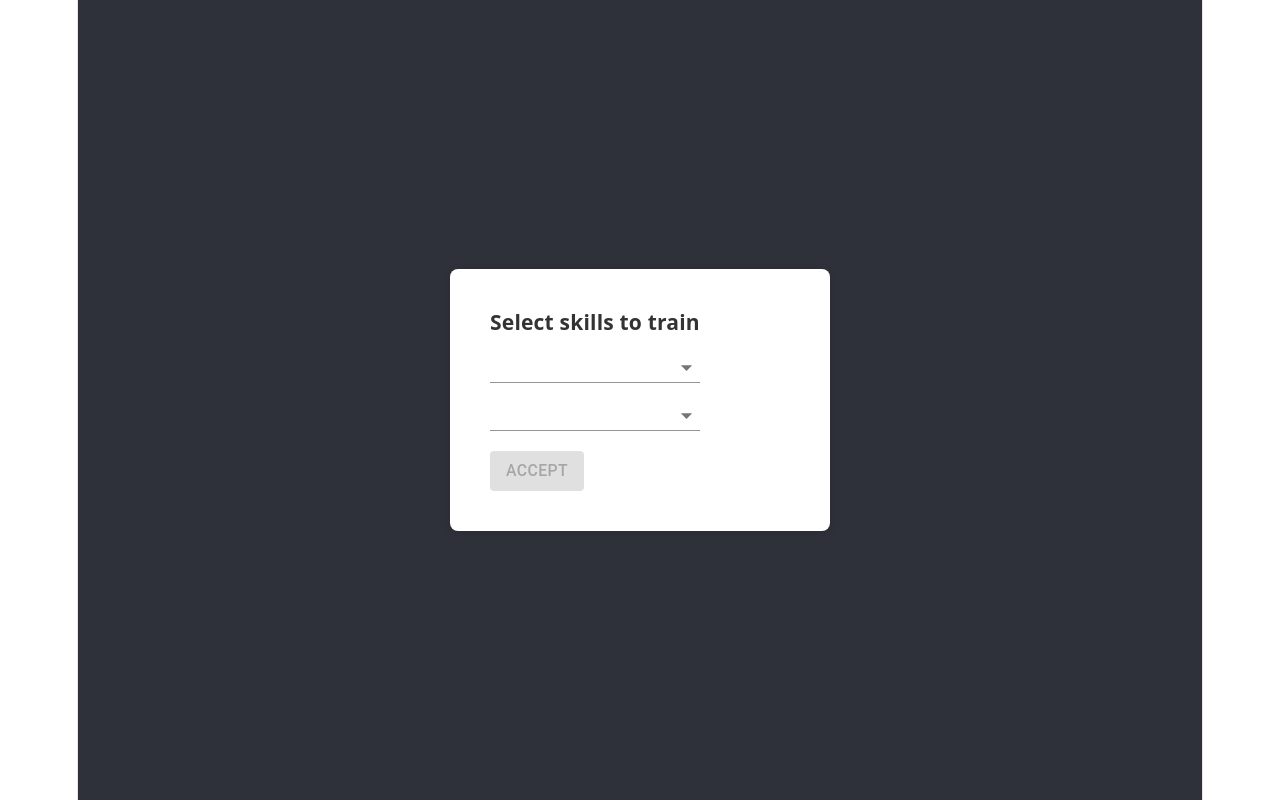
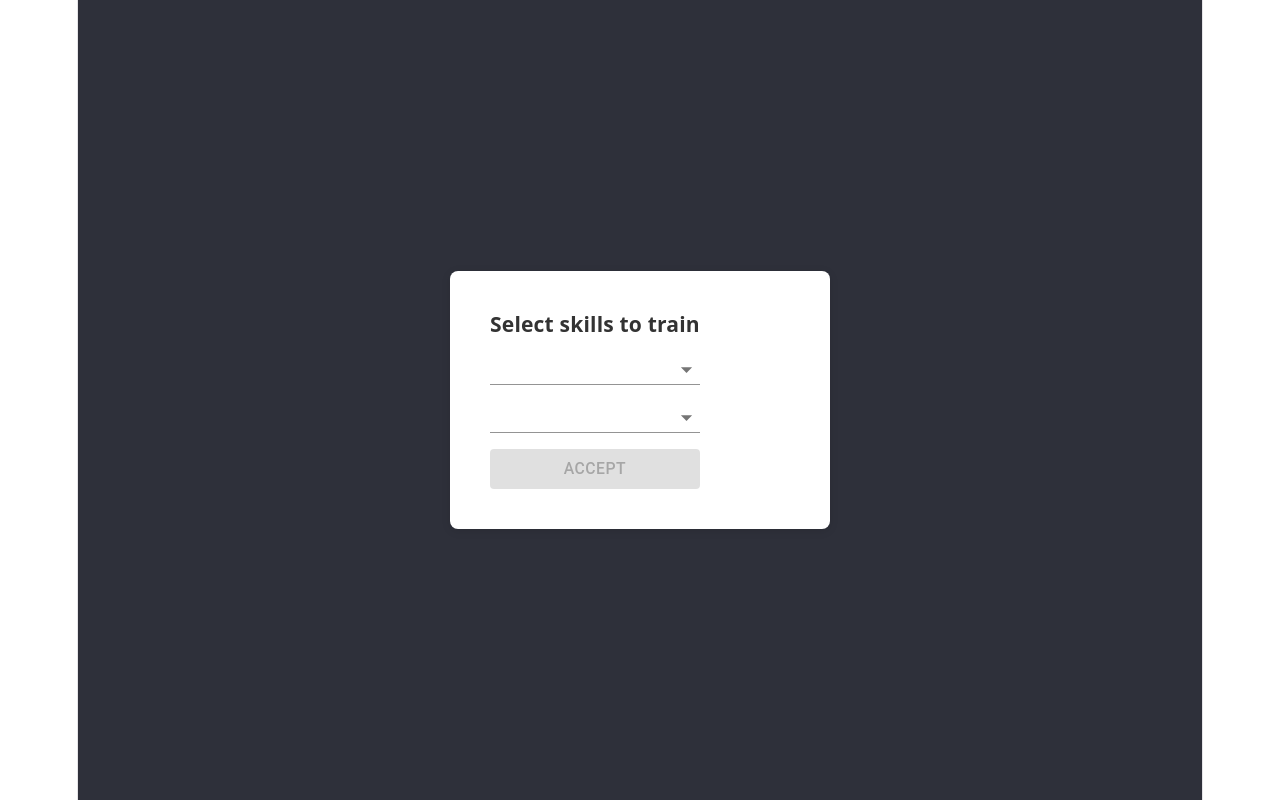
Before and after one commit to Johnathon-M-Begg/PhantasyStar_TTRPG_tool, a React (Vite) app: page /create in a window 1280 px wide. Built offline with nearby package versions, Linux system fonts and the light colour scheme.

Commit message:
feature/1 fixing TrainedSkillSelect

```diff
--- a/src/components/CharacterCreation/AbilityAssign.jsx
+++ b/src/components/CharacterCreation/AbilityAssign.jsx
@@ -1,9 +1,7 @@
 import {
     Button,
-    FormControl,
-    Grid, Icon, IconButton,
-    MenuItem,
-    Select,
+    Grid,
+    IconButton,
     Stack,
     Table,
     TableBody, TableCell, TableRow,
@@ -19,9 +17,7 @@ function AbilityAssign({
     setStep,
 }) {
     const rules = [
-        // "Assign Values",
         "Assign Points",
-        // "Assign Rolls",
     ]
     const [currentRule, setCurrentRule] = useState(rules[0])
     const [abilityPoints, setAbilityPoints] = useState(7)
--- a/src/components/CharacterCreation/SkillSelect/TrainedSkillSelect.jsx
+++ b/src/components/CharacterCreation/SkillSelect/TrainedSkillSelect.jsx
@@ -1,7 +1,6 @@
 import {useState} from "react";
 import {Box, Button, MenuItem, Select, Stack} from "@mui/material";
 import {SkillEnum} from "../../../DataObjects/enums/SkillEnum.tsx";
-import {AbilitiesEnum} from "../../../DataObjects/enums/AbilitiesEnum.tsx";
 
 function TrainedSkillSelect({
     professionSkills,
@@ -107,7 +106,7 @@ function TrainedSkillSelect({
     const isValid = checkIsValid([selection1, selection2, selection3, selection4])
 
     const Dropdown = ({ value, onChange, options }) => (
-        <Select value={value} onChange={onChange} size="small" fullWidth variant={"standard"}>
+        <Select value={value} onChange={onChange} size="small" fullWidth={true} variant={"standard"}>
             {options.map((option) => (
                 <MenuItem key={option} value={option}>
                     {option}
@@ -117,7 +116,7 @@ function TrainedSkillSelect({
     );
 
     return (
-        <Box>
+        <Box sx={{justifyContent: 'center', alignItems: 'center', display: 'flex', flexDirection: 'colu',}}>
             <Stack direction="column" spacing={2}>
                 <h3>Select skills to train</h3>
                 { count >= 1 && (
@@ -150,21 +149,12 @@ function TrainedSkillSelect({
                         value={selection5}
                         onChange={handleChange5}/>
                 )}
-            </Stack>
-            <div className="button-group">
-
-            {/*    <button className="btn btn-secondary" onClick={() => setStep(3)}>Back</button>*/}
-            {/*    <button className="btn btn-primary"*/}
-            {/*        onClick={() => {*/}
-
-            {/*        }} disabled={!isValid}*/}
-            {/*    >Next</button>*/}
                 <Button
                     variant={"contained"}
                     disabled={!isValid}
                     onClick={() => {applySkillTraining([selection1, selection2, selection3, selection4, selection5])}}
                 >Accept</Button>
-            </div>
+            </Stack>
         </Box>
     );
 }
```
